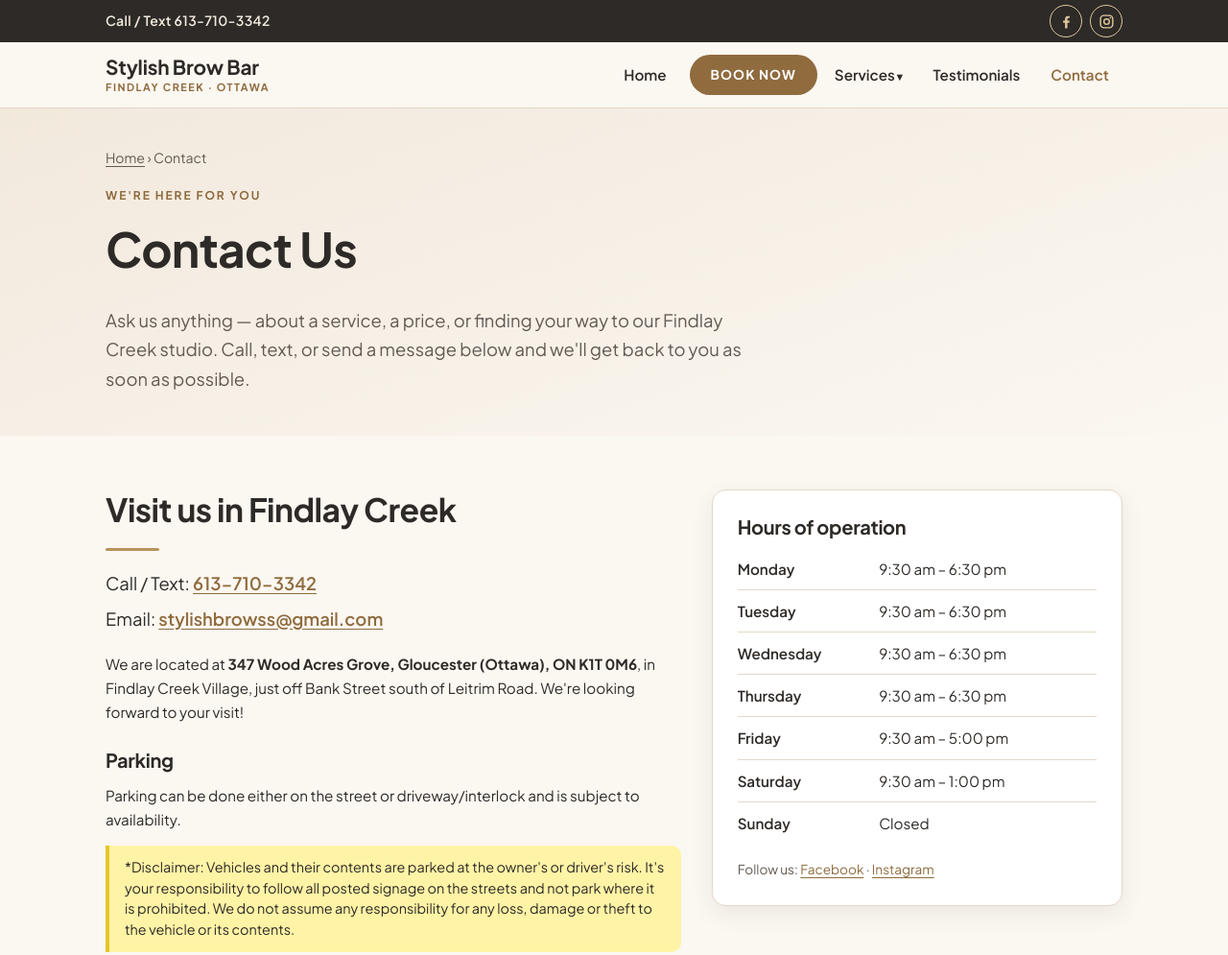
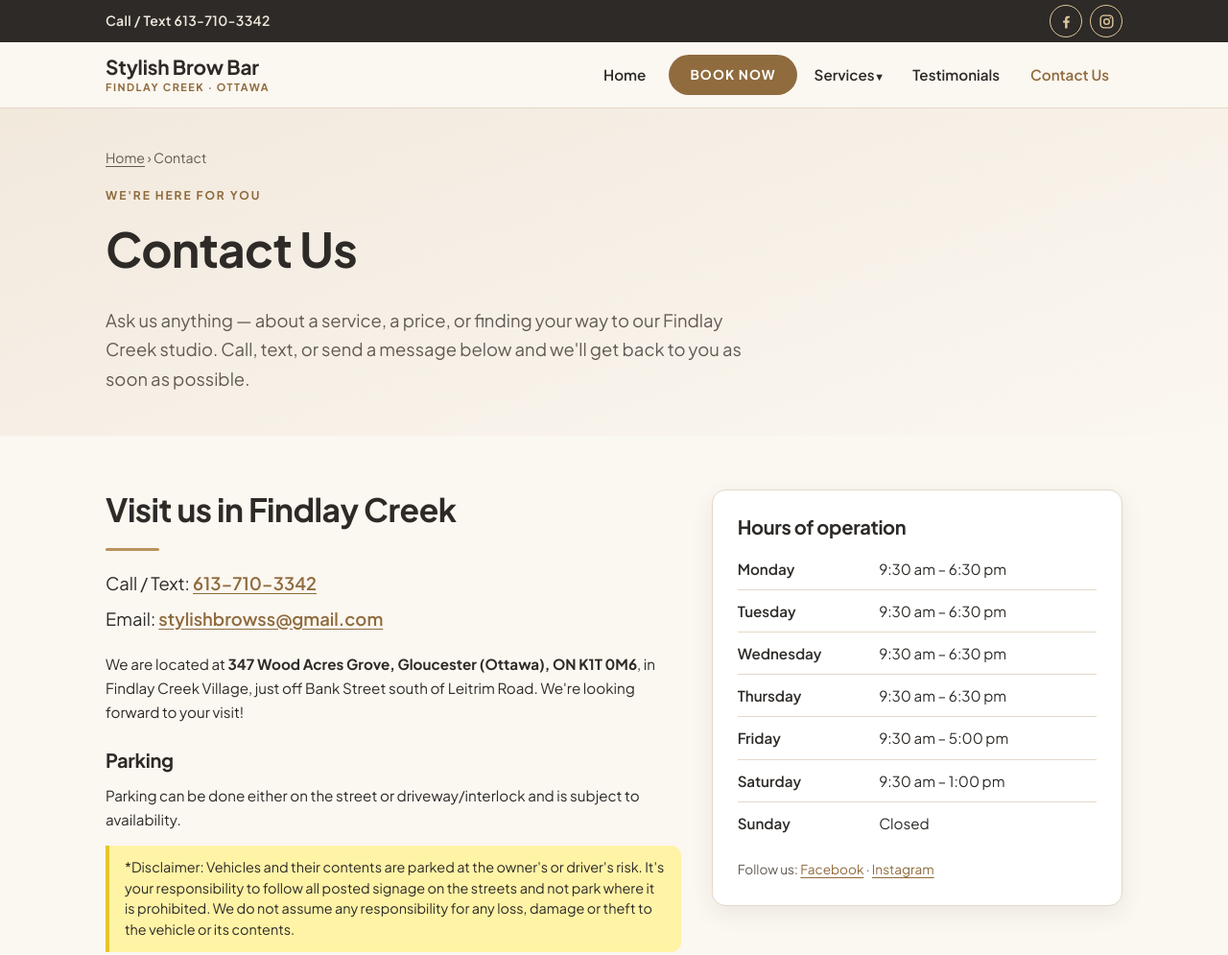
Before and after one commit to shahzadali84/StylishBrowBar, a plain HTML site: page contact.html in a window 1280 px wide. Shown: the top 995 px of the page at 96% size. Drawn offline with Linux system fonts and the light colour scheme.

Commit message:
Update contact.html

```diff
--- a/contact.html
+++ b/contact.html
@@ -85,7 +85,7 @@
           </ul>
         </li>
         <li><a href="reviews">Testimonials</a></li>
-        <li><a href="contact" aria-current="page">Contact</a></li>
+        <li><a href="contact" aria-current="page">Contact Us</a></li>
       </ul>
     </nav>
   </div>
```
